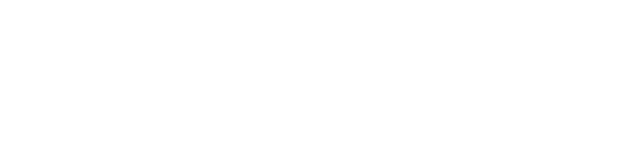
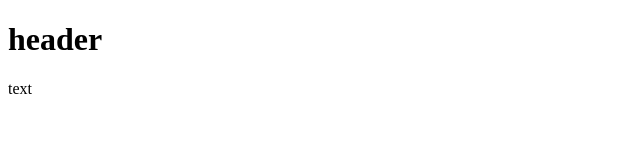
Before and after one commit to yagami028/git-basics, a website: page index.html in a window 1280 px wide. Shown: the whole page, without its empty margins (0-640 px from the left). Drawn offline with Linux system fonts and the light colour scheme.

Commit message:
added header and text to index.html

```diff
--- a/index.html
+++ b/index.html
@@ -7,6 +7,7 @@
     <title>Document</title>
 </head>
 <body>
-
+    <h1>header</h1>
+    <p>text</p>
 </body>
 </html>
```
